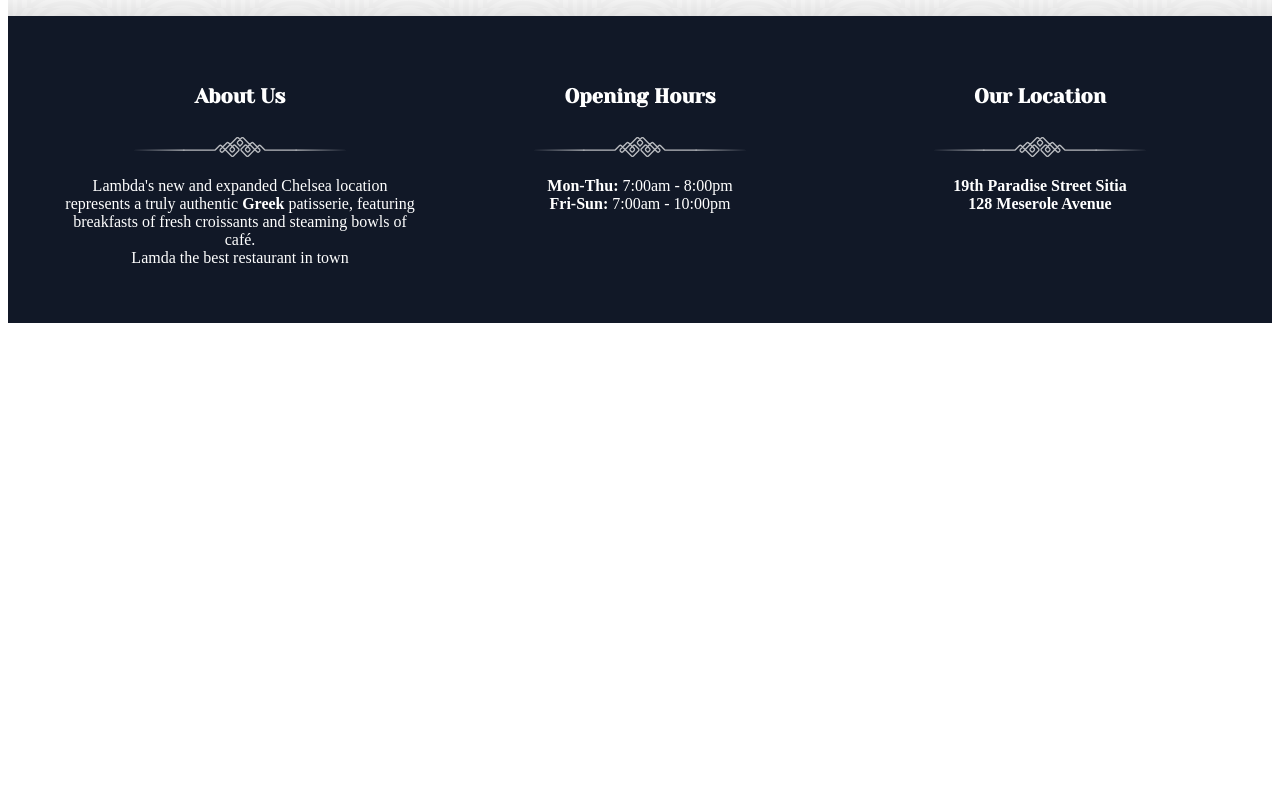
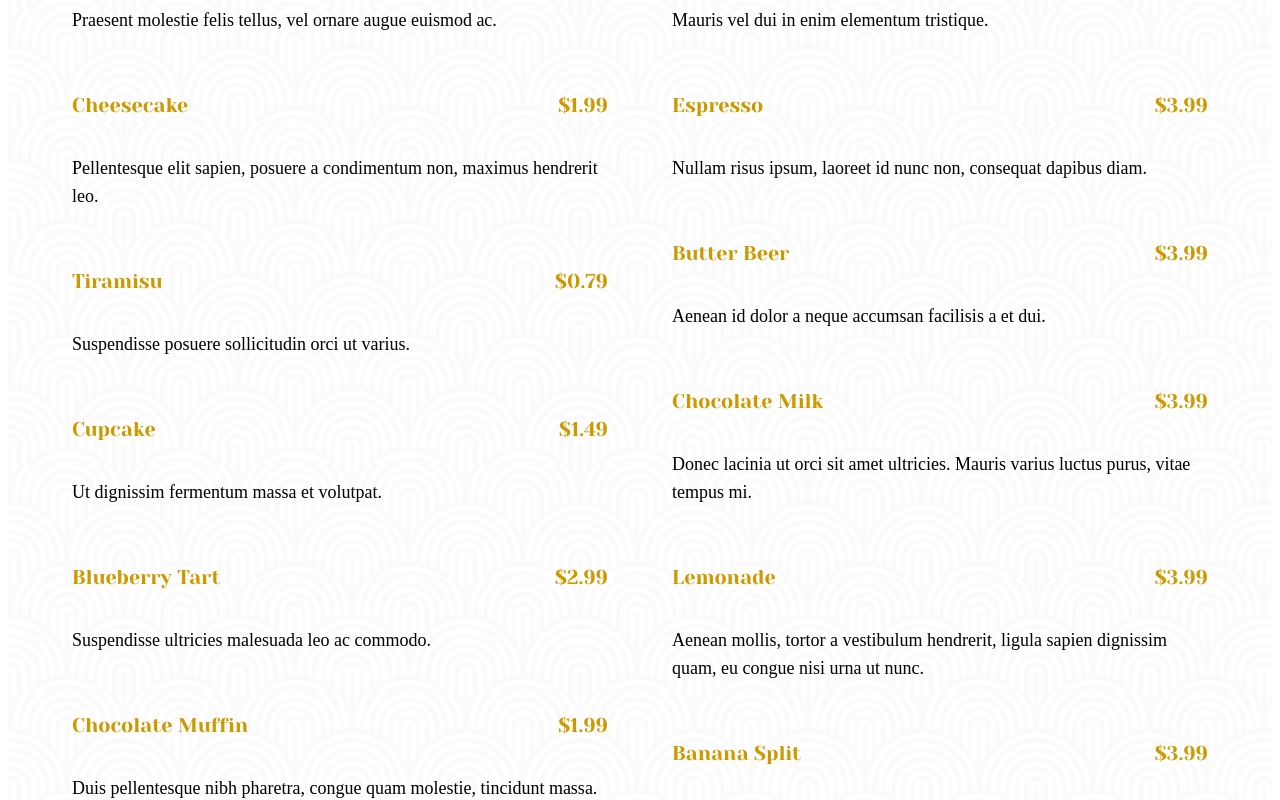
Before and after one commit to alestrunda/restaurant-next, a Next.js app: page /menu in a window 1280 px wide. Shown: the part 1760-2560 px from the top of the page. Before the commit the page ends 2091 px from the top, so only its background shows below. Built offline with nearby package versions, Linux system fonts and the light colour scheme.

Commit message:
add more items to full-size menu

```diff
--- a/pages/index.js
+++ b/pages/index.js
@@ -66,7 +66,7 @@ export default function Home() {
         </div>
       </section>
 
-      <Menu />
+      <Menu featuredOnly />
 
       <Testimonials />
 
--- a/sections/Menu.js
+++ b/sections/Menu.js
@@ -5,6 +5,7 @@ import MenuItem from "../components/MenuItem";
 const LIGHT_NIBBLES = [
   {
     description: "Nullam iaculis vitae est vel volutpat.",
+    featured: true,
     id: 1,
     price: 4.99,
     title: "Seafood Chowder",
@@ -12,6 +13,7 @@ const LIGHT_NIBBLES = [
   {
     description:
       "Sed tristique egestas mi, sit amet ullamcorper mi blandit id. Vivamus at elementum nibh.",
+    featured: true,
     id: 2,
     isSpecial: true,
     price: 4.99,
@@ -19,6 +21,7 @@ const LIGHT_NIBBLES = [
   },
   {
     description: "Nam ut tellus tincidunt, imperdiet massa sed, congue augue.",
+    featured: true,
     id: 3,
     price: 8.99,
     title: "Lobster Baby Rolls",
@@ -26,6 +29,7 @@ const LIGHT_NIBBLES = [
   {
     description:
       "In auctor porta dolor id laoreet. Sed porttitor mauris eu neque semper venenatis.",
+    featured: true,
     id: 4,
     price: 7.99,
     title: "BLT Croissant-wich",
@@ -36,24 +40,28 @@ const TUMMY_FILLERS = [
   {
     description:
       "Aliquam erat volutpat. Nullam at lectus ut dolor dictum feugiat ut vel odio.",
+    featured: true,
     id: 1,
     price: 8.99,
     title: "Seafood Chowder",
   },
   {
     description: "Praesent accumsan, nunc dictum venenatis scelerisque.",
+    featured: true,
     id: 2,
     price: 9.99,
     title: "Grilled Sausages Platter",
   },
   {
     description: "Velit sem sodales dolor, sed aliquet ligula mauris vitae ex.",
+    featured: true,
     id: 3,
     price: 9.99,
     title: "Roast Chicken & Potatoes",
   },
   {
     description: "In quis velit id odio laoreet convallis.",
+    featured: true,
     id: 4,
     isSpecial: true,
     price: 11.99,
@@ -65,13 +73,15 @@ const SWEET_TOOTH = [
   {
     description:
       "Nunc mauris enim, pulvinar vitae mi ut, suscipit elementum purus.",
+    featured: true,
     id: 1,
     price: 3.99,
-    title: "Doughnuts",
+    title: "Doughnut",
   },
   {
     description:
       "Etiam neque libero, dictum in luctus eu, accumsan placerat purus.",
+    featured: true,
     id: 2,
     isSpecial: true,
     price: 3.99,
@@ -79,15 +89,62 @@ const SWEET_TOOTH = [
   },
   {
     description: "Vivamus volutpat, mauris lacinia sagittis cursus.",
+    featured: true,
     id: 3,
     price: 4.99,
     title: "Pie of the Day",
+  },
+  {
+    description: "Praesent molestie felis tellus, vel ornare augue euismod ac.",
+    id: 4,
+    price: 4.99,
+    title: "Apple Pie",
+  },
+  {
+    description:
+      "Pellentesque elit sapien, posuere a condimentum non, maximus hendrerit leo.",
+    id: 5,
+    price: 1.99,
+    title: "Cheesecake",
+  },
+  {
+    description: "Suspendisse posuere sollicitudin orci ut varius.",
+    id: 6,
+    price: 0.79,
+    title: "Tiramisu",
+  },
+  {
+    description: "Ut dignissim fermentum massa et volutpat.",
+    id: 7,
+    price: 1.49,
+    title: "Cupcake",
+  },
+  {
+    description: "Suspendisse ultricies malesuada leo ac commodo.",
+    id: 8,
+    price: 2.99,
+    title: "Blueberry Tart",
+  },
+  {
+    description:
+      "Duis pellentesque nibh pharetra, congue quam molestie, tincidunt massa.",
+    id: 9,
+    price: 1.99,
+    title: "Chocolate Muffin",
+  },
+  {
+    description:
+      "Suspendisse leo turpis, laoreet euismod iaculis vitae, dictum in nisi.",
+    id: 10,
+    price: 0.99,
+    title: "Brownie",
   },
 ];
 
 const DRINKS = [
   {
     description: "Morbi pretium ultricies erat et sodales.",
+    featured: true,
     id: 1,
     price: 2.99,
     title: "Hot or Iced Coffee",
@@ -95,6 +152,7 @@ const DRINKS = [
   {
     description:
       "Duis sollicitudin pharetra lectus, non euismod nunc mattis eget.",
+    featured: true,
     id: 2,
     price: 2.99,
     title: "Hot or Iced Tea",
@@ -102,19 +160,64 @@ const DRINKS = [
   {
     description:
       "Nam faucibus risus id ante hendrerit, nec euismod odio finibus.",
+    featured: true,
     id: 3,
     price: 3.99,
     title: "Fresh Fruit Smoothies",
   },
+  {
+    description: "Mauris vel dui in enim elementum tristique.",
+    id: 4,
+    price: 3.99,
+    title: "Cappuccino",
+  },
+  {
+    description:
+      "Nullam risus ipsum, laoreet id nunc non, consequat dapibus diam.",
+    id: 5,
+    price: 3.99,
+    title: "Espresso",
+  },
+  {
+    description: "Aenean id dolor a neque accumsan facilisis a et dui.",
+    id: 6,
+    price: 3.99,
+    title: "Butter Beer",
+  },
+  {
+    description:
+      "Donec lacinia ut orci sit amet ultricies. Mauris varius luctus purus, vitae tempus mi.",
+    id: 7,
+    price: 3.99,
+    title: "Chocolate Milk",
+  },
+  {
+    description:
+      "Aenean mollis, tortor a vestibulum hendrerit, ligula sapien dignissim quam, eu congue nisi urna ut nunc.",
+    id: 8,
+    price: 3.99,
+    title: "Lemonade",
+  },
+  {
+    description: "Fusce lectus felis, feugiat in purus sit amet.",
+    id: 9,
+    price: 3.99,
+    title: "Banana Split",
+  },
 ];
 
-const Menu = () => (
+const Menu = ({ featuredOnly }) => {
+  const menuFilter = (item) => {
+    return featuredOnly ? item.featured : true;
+  };
+
+  return (
     <section className="bg-pattern section-shadow relative">
       <div className="container mx-auto px-14 py-20 grid grid-cols-2 gap-12 text-lg">
         <div>
           <HeadingSection as="h3">Light Nibbles</HeadingSection>
           <Decoration className="mb-4 mt-4" />
-        {LIGHT_NIBBLES.map((menuItem) => (
+          {LIGHT_NIBBLES.filter(menuFilter).map((menuItem) => (
             <MenuItem
               isSpecial={menuItem.isSpecial}
               key={menuItem.id}
@@ -128,7 +231,7 @@ const Menu = () => (
         <div>
           <HeadingSection as="h3">Tummy Fillers</HeadingSection>
           <Decoration className="mb-4 mt-4" />
-        {TUMMY_FILLERS.map((menuItem) => (
+          {TUMMY_FILLERS.filter(menuFilter).map((menuItem) => (
             <MenuItem
               isSpecial={menuItem.isSpecial}
               key={menuItem.id}
@@ -142,7 +245,7 @@ const Menu = () => (
         <div>
           <HeadingSection as="h3">The Sweet Tooth</HeadingSection>
           <Decoration className="mb-4 mt-4" />
-        {SWEET_TOOTH.map((menuItem) => (
+          {SWEET_TOOTH.filter(menuFilter).map((menuItem) => (
             <MenuItem
               isSpecial={menuItem.isSpecial}
               key={menuItem.id}
@@ -156,7 +259,7 @@ const Menu = () => (
         <div>
           <HeadingSection as="h3">Drinks</HeadingSection>
           <Decoration className="mb-4 mt-4" />
-        {DRINKS.map((menuItem) => (
+          {DRINKS.filter(menuFilter).map((menuItem) => (
             <MenuItem
               isSpecial={menuItem.isSpecial}
               key={menuItem.id}
@@ -170,5 +273,6 @@ const Menu = () => (
       </div>
     </section>
   );
+};
 
 export default Menu;
```
Lines whose indentation alone changed are shown as unchanged.
